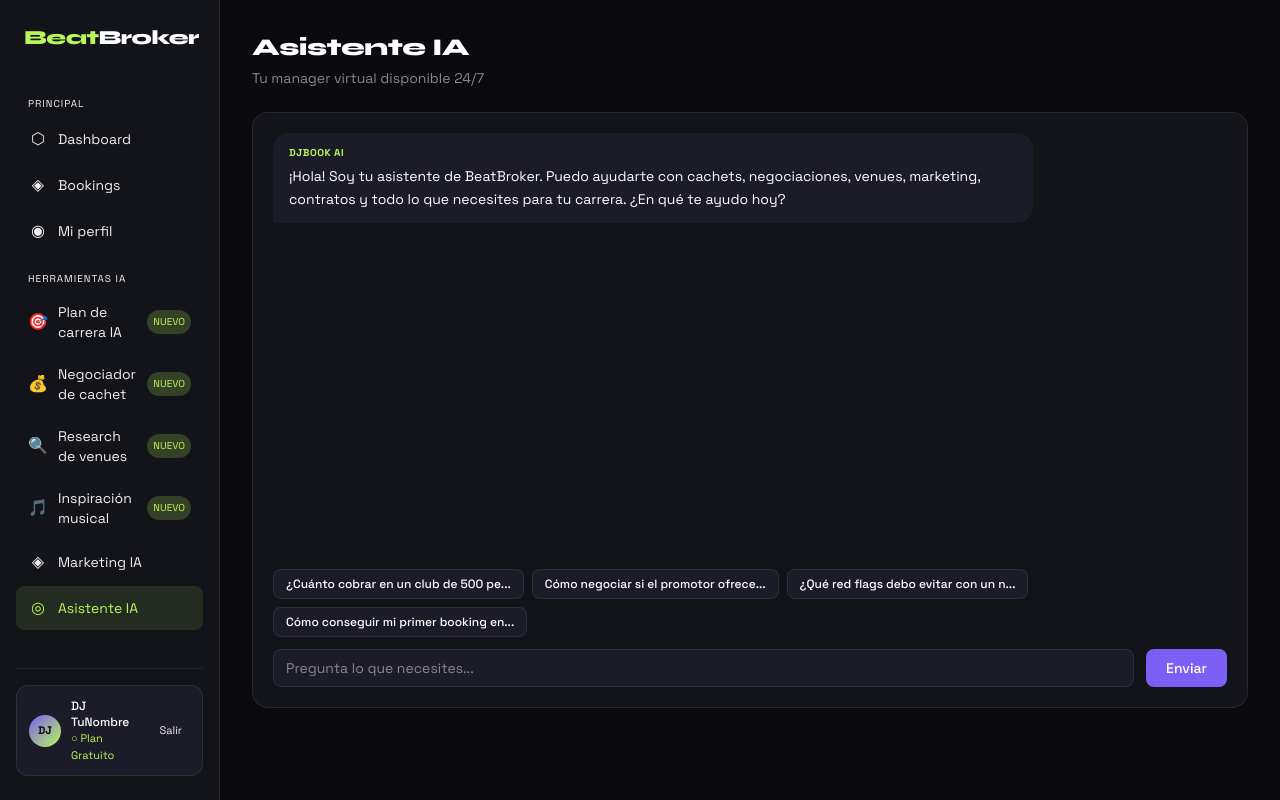
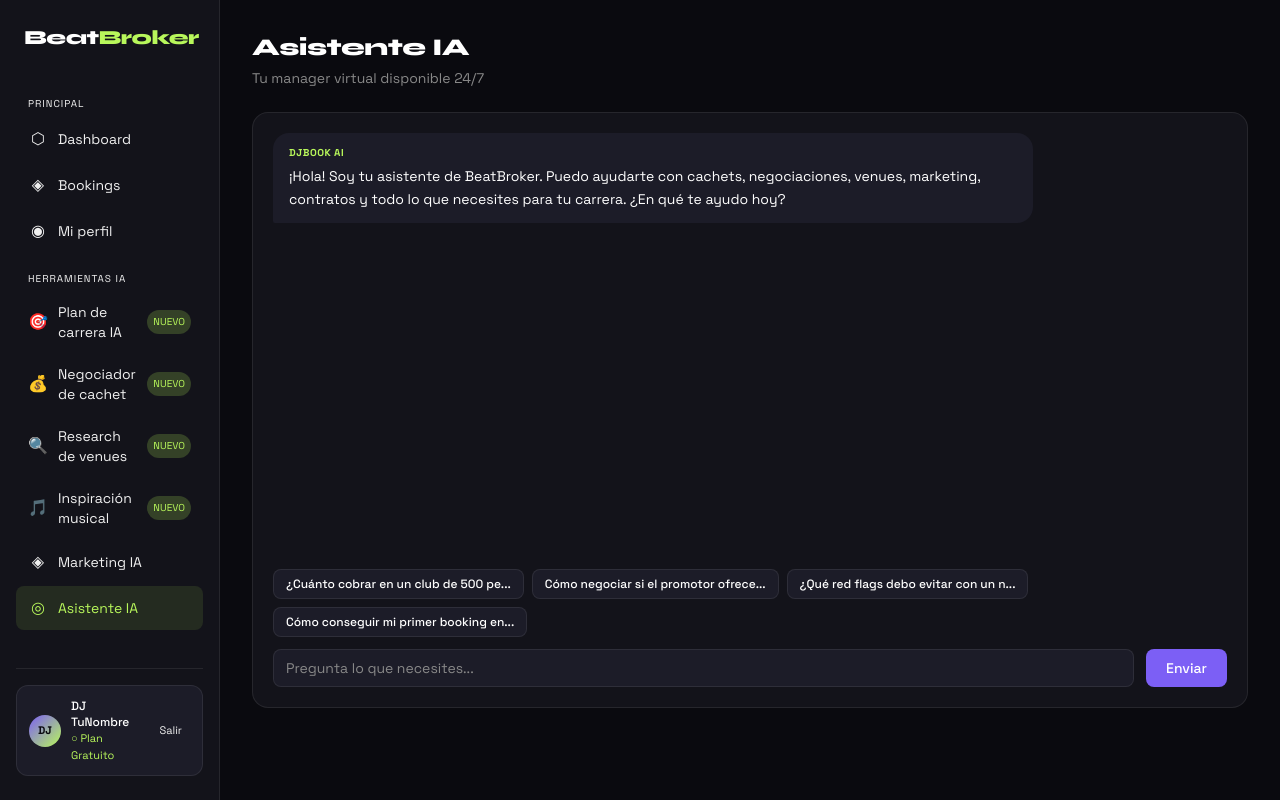
Before and after one commit to arreguiarregui-wq/djbook-pro, a Next.js app: page /chat in a window 1280 px wide. Built offline with nearby package versions, Linux system fonts and the light colour scheme.

Commit message:
fix: BeatBroker colors - Beat white, Broker green

```diff
--- a/components/layout/Sidebar.tsx
+++ b/components/layout/Sidebar.tsx
@@ -27,7 +27,7 @@
   return (
     <nav className="w-[220px] min-h-screen bg-surface border-r border-white/[0.08] flex flex-col px-4 py-6 fixed left-0 top-0 bottom-0 overflow-y-auto">
       <div className="font-display text-xl font-extrabold text-accent tracking-tight mb-7 px-2">
-        Beat<span className="text-white">Broker</span>
+        <span className="text-white">Beat</span>Broker
       </div>
 
       {navItems.map((item, i) => (
```
